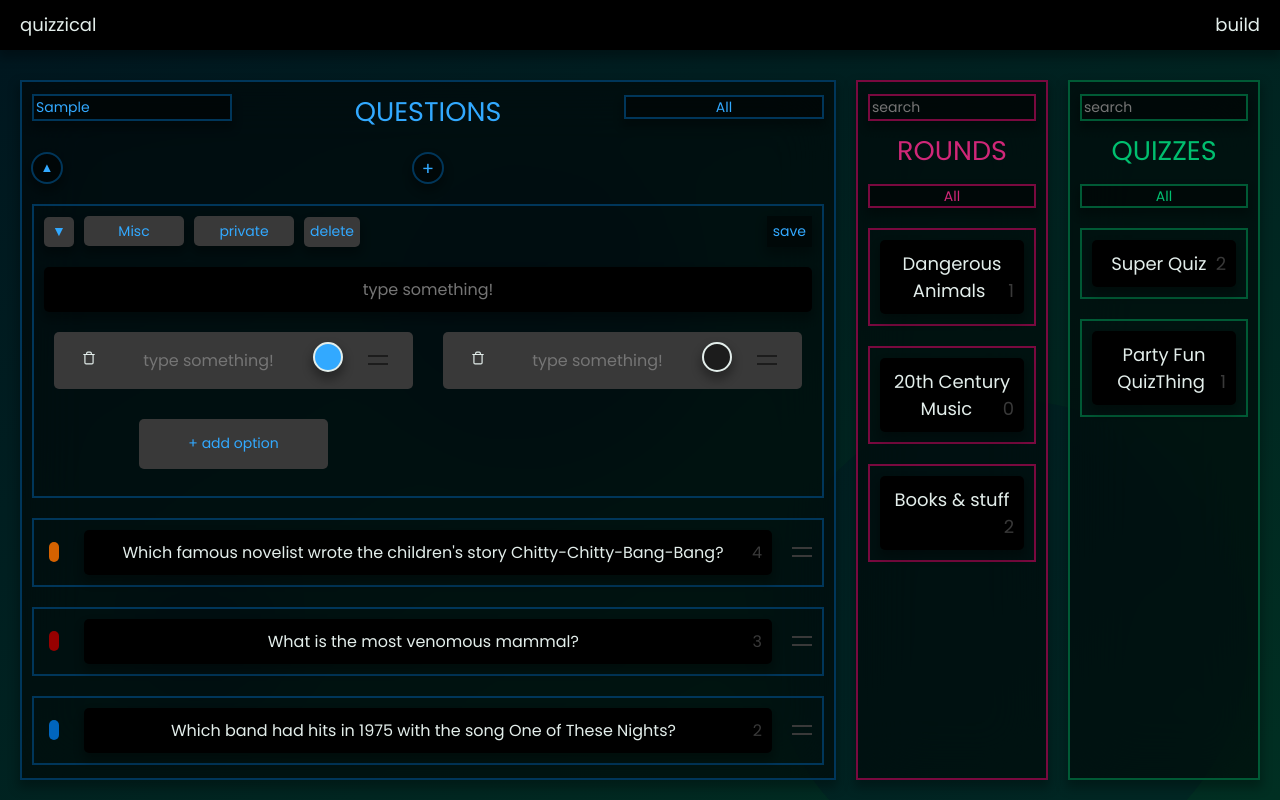
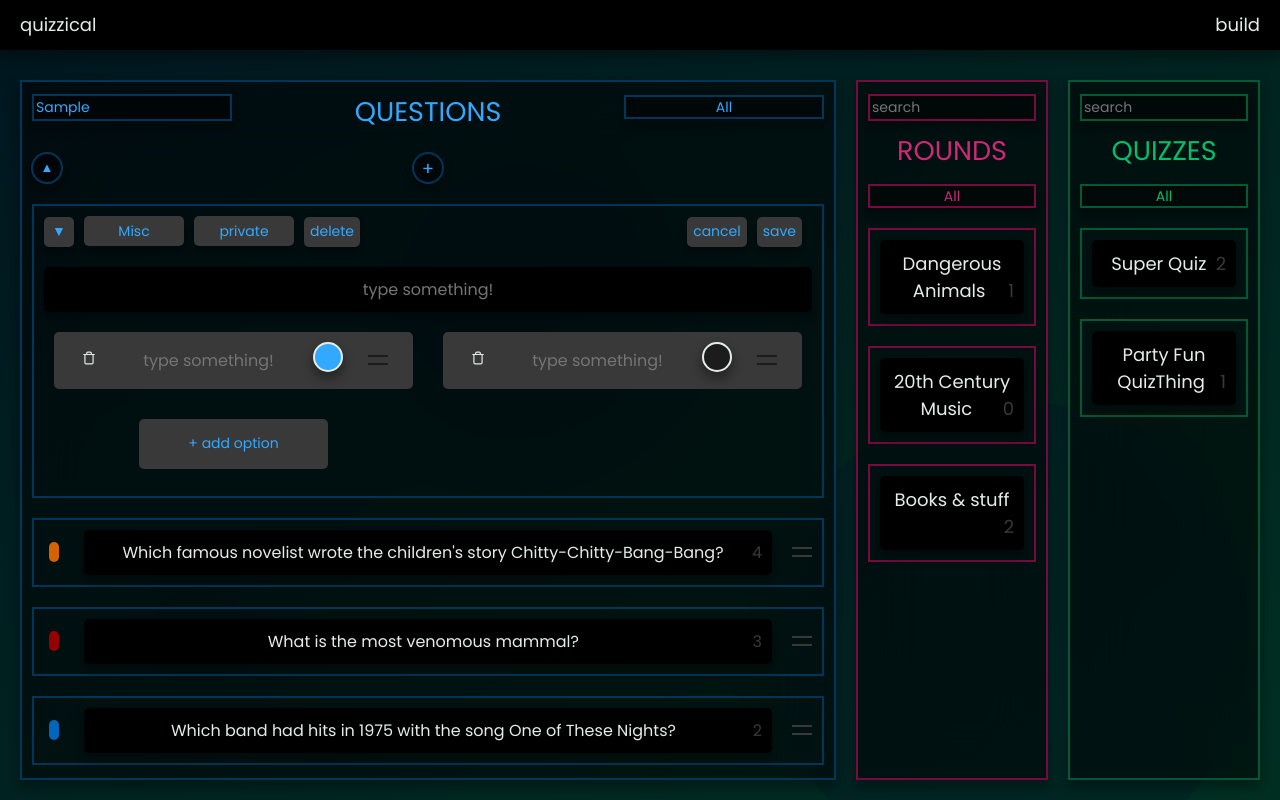
Before and after one commit to hummingdog/quizzical, a React (Create React App) app: page /build in a window 1280 px wide. Both pictures are taken after typing "Sample" into the empty fields and a click on the button "add item". Built offline with nearby package versions, Linux system fonts and the light colour scheme.

Commit message:
cancel an item by resetting panel data

```diff
--- a/src/components/Build/index.js
+++ b/src/components/Build/index.js
@@ -7,6 +7,7 @@ export default function Build() {
 
     const [editing, switchEditing] = useState(false);
     const [editingId, switchEditingId] = useState('');
+    const [reset, doReset] = useState(false);
     const [questions, editQuestions] = useState([...staticQuestions]);
     const [rounds, editRounds] = useState([...staticRounds]);
     const [quizzes, editQuizzes] = useState([...staticQuizzes]);
@@ -48,10 +49,12 @@ export default function Build() {
                     panelNumber={i}
                     thisPanel={panel.name}
                     panelTitle={panel.title}
+                    reset={reset}
                     onSaveData={i === 0 ? editQuestions : i === 1 ? editRounds : editQuizzes}
                     onSwitchEditing={switchEditing}
                     onSwitchEditingId={switchEditingId}
                     onSwitchPanel={() => switchPanel(i)}
+                    onReset={() => doReset(!reset)}
                 />
             )}
         </main>
--- a/src/components/Item/index.js
+++ b/src/components/Item/index.js
@@ -61,6 +61,12 @@ export default function Item(props) {
             toggleEditingThis(false);
             props.onSwitchEditing(false);
         }
+    }
+
+    function cancelItem() {
+        toggleEditingThis(false);
+        props.onSwitchEditing(false);
+        props.onCancelItem();
     }
 
     function addOption() {
@@ -144,6 +150,7 @@ export default function Item(props) {
                     onToggleItem={() => toggleExpanded(!expanded)}
                     onStartEdit={startEdit}
                     onSave={saveItem}
+                    onCancel={cancelItem}
                     onDeleteItem={props.onDeleteItem}
                 />
             }
--- a/src/components/Item/item.css
+++ b/src/components/Item/item.css
@@ -31,24 +31,6 @@ section.open .panel-item {
 
 .panel-item.quizzes {
     border: var(--my-quizzes-border-2);
-}
-
-.item-header {
-    display: flex;
-    justify-content: space-between;
-    margin: var(--main-margin) var(--main-margin) 20px var(--main-margin);
-}
-
-.item-admin button, .item-admin input, .item-admin select {
-    height: 30px;
-    margin: 0 10px 0 0;
-    background: var(--high-bg-color);
-    border: none;
-    border-radius: var(--border-rounded);
-}
-
-.item-admin select {
-    min-width: 100px;
 }
 
 .item-text-box {
--- a/src/components/ItemHeader/index.js
+++ b/src/components/ItemHeader/index.js
@@ -1,5 +1,6 @@
 import React from 'react';
 import CategorySelect from '../CategorySelect';
+import './item-header.css';
 
 export default function ItemHeader(props) {
     return (
@@ -30,12 +31,20 @@ export default function ItemHeader(props) {
                 </button>
             </div>
             {props.editingThis ?
+                <div>
+                    <button
+                        className='edit-item'
+                        onClick={props.onCancel}
+                    >
+                        cancel
+                    </button>
                     <button
                         className='edit-item'
                         onClick={props.onSave}
                     >
                         save
                     </button>
+                </div>
                 :
                 <button
                     className='edit-item'
--- /dev/null
+++ b/src/components/ItemHeader/item-header.css
@@ -0,0 +1,17 @@
+.item-header {
+    display: flex;
+    justify-content: space-between;
+    margin: var(--main-margin) var(--main-margin) 20px var(--main-margin);
+}
+
+.item-header button, .item-header input, .item-header select {
+    height: 30px;
+    margin: 0 10px 0 0;
+    background: var(--high-bg-color);
+    border: none;
+    border-radius: var(--border-rounded);
+}
+
+.item-header select {
+    min-width: 100px;
+}
--- a/src/components/Panel/index.js
+++ b/src/components/Panel/index.js
@@ -9,6 +9,10 @@ export default function Panel(props) {
 
     const [data, editData] = useState([...props.data]);
     const [collapseAll, toggleCollapseAll] = useState(false);
+
+    useEffect(() => {
+        editData([...props.data]);
+    }, [props.reset]);
 
     function addItem() {
         let newData = {
@@ -119,7 +123,7 @@ export default function Panel(props) {
                     <button
                         title='collapse all'
                         className='collapse-all'
-                        onClick={doCollapseAll}
+                        onClick={!props.editing ? doCollapseAll : undefined}
                     >
                         &#9650;
                     </button>
@@ -152,6 +156,7 @@ export default function Panel(props) {
                         onEditItemText={editItemText}
                         onDeleteItem={deleteItem}
                         onSaveItem={saveState}
+                        onCancelItem={props.onReset}
                         onAddOptionFromPanel={addOptionFromPanel}
                         onAddQuestionOption={addQuestionOption}
                         onRemoveOptionFromItem={removeOptionFromItem}
--- a/src/components/PanelHeader/index.js
+++ b/src/components/PanelHeader/index.js
@@ -1,6 +1,6 @@
 import React, {useState} from 'react';
 import CategorySelect from '../CategorySelect';
-import './panelHeader.css';
+import './panel-header.css';
 
 export default function PanelHeader(props) {
     const [searchText, editSearch] = useState('');
```
Also changed, not shown: src/components/PanelHeader/panel-header.css (renamed from src/components/PanelHeader/panelHeader.css). Lines whose indentation alone changed are shown as unchanged.
